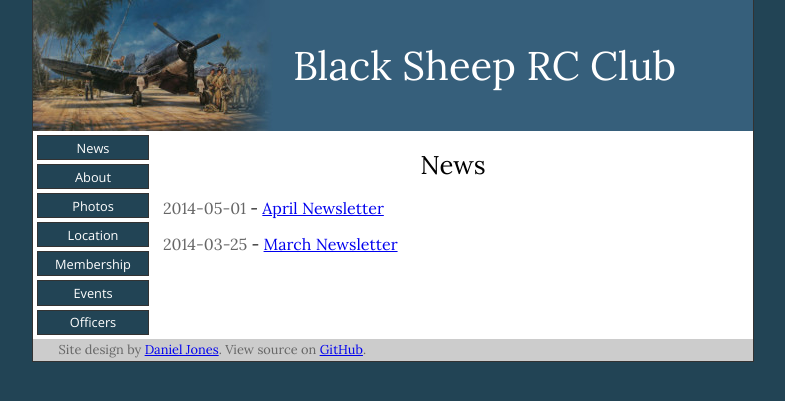
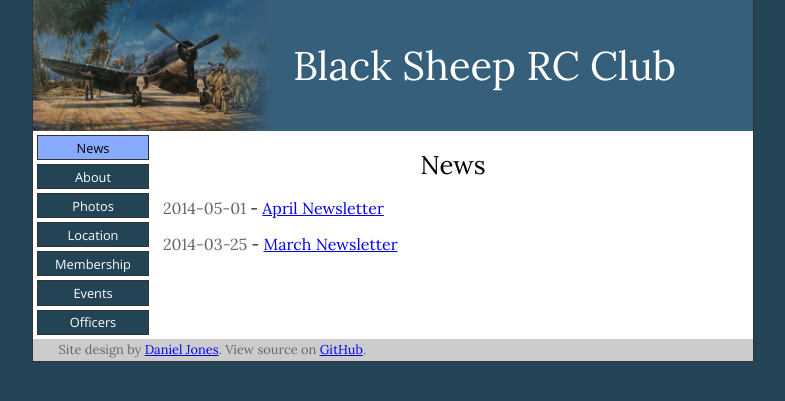
Before and after one commit to tortxof/blacksheeprcclub-www, a Jekyll site: the page built from index.html, in a window 1280 px wide. Shown: the top 401 px of the page, without its empty margins (247-1032 px from the left). Built offline with Jekyll 4.4.1, drawn with Linux system fonts in a browser that asks for light colours.

Commit message:
Current page highlighted in nav.

```diff
--- a/_includes/nav.html
+++ b/_includes/nav.html
@@ -1,5 +1,6 @@
 <ul>
 {% for link in site.data.nav %}
-<li><a href="{{ link.href }}">{{ link.text }}</a></li>
+{% assign url = page.url | remove:'index.html' %}
+<li><a {% if url == link.href %}class="nav-active" {% endif %}href="{{ link.href }}">{{ link.text }}</a></li>
 {% endfor %}
 </ul>
--- a/stylesheet.css
+++ b/stylesheet.css
@@ -68,12 +68,9 @@ padding:0;
 overflow:hidden;
 }
 
-#nav a:link, #nav a:visited
-{
+#nav a {
 display:block;
 width:auto;
-color:#fff;
-background-color:#245;
 text-align:center;
 font-family:'Open Sans',sans;
 padding:.2em;
@@ -82,7 +79,12 @@ border:1px solid #333;
 text-decoration:none;
 }
 
-#nav a:hover, #nav a:active
+#nav a:link, #nav a:visited {
+color:#fff;
+background-color:#245;
+}
+
+#nav a:hover, #nav a:active, #nav a.nav-active
 {
 color:#000;
 background-color:#8af;
```
